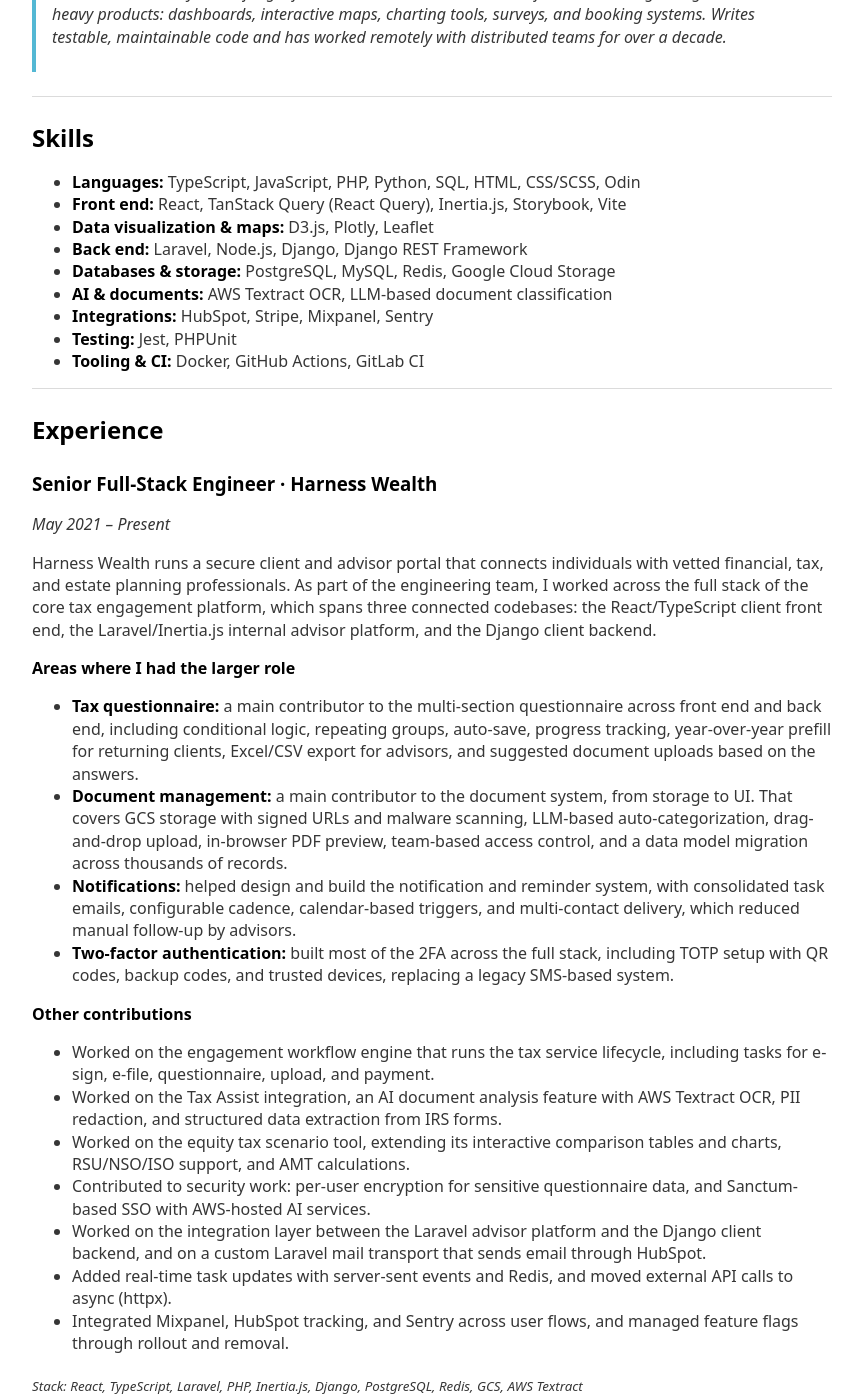
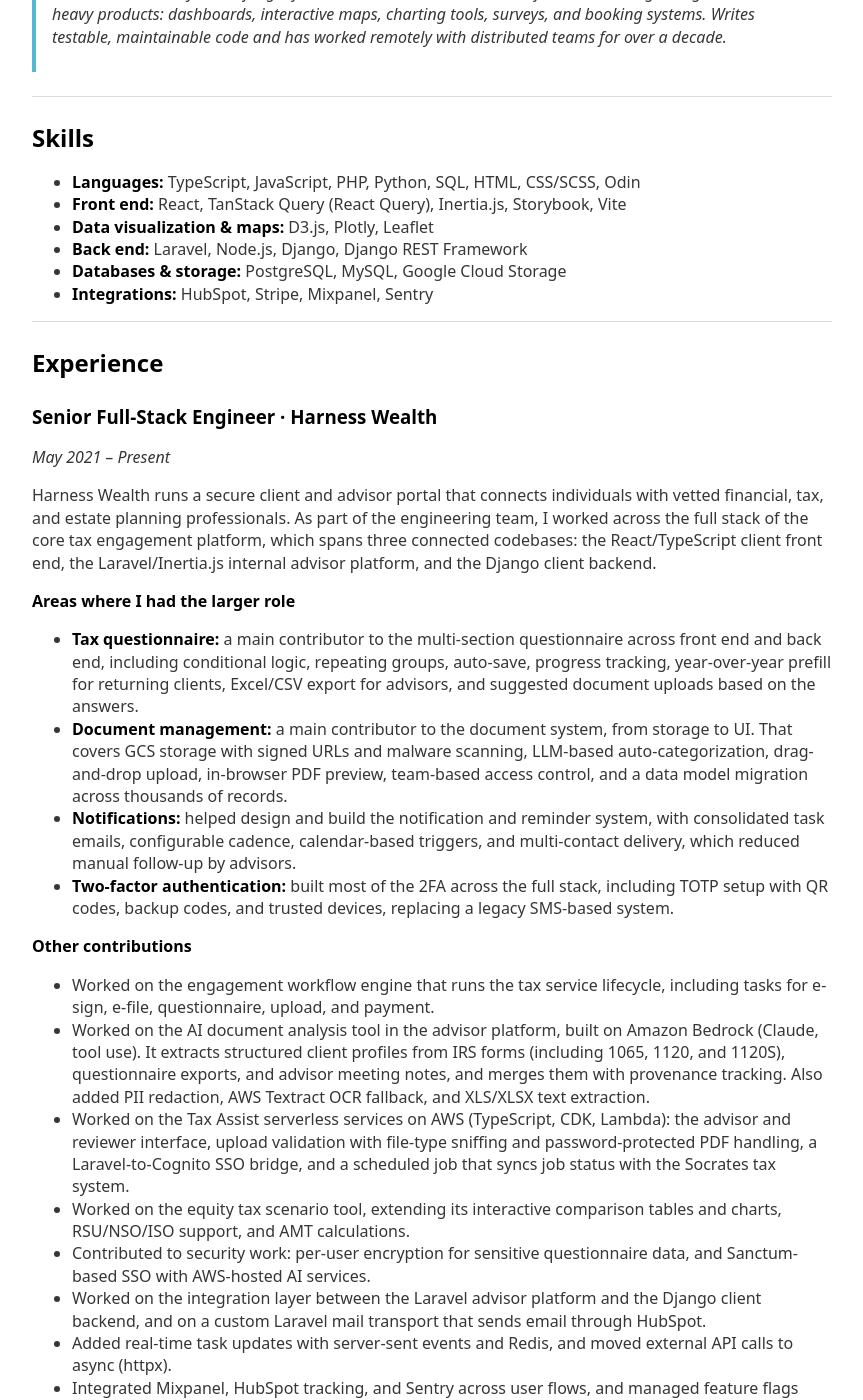
Before and after one commit to dsego/dsego.github.io, a Jekyll site: the page built from resume.md, in a window 1280 px wide and 1400 px high, scrolled down 317 px. Shown: the whole window, without its empty margins (208-1071 px from the left). Built offline with Jekyll 4.4.1, drawn with Linux system fonts in a browser that asks for light colours; our own code applies the rules of GitHub Pages for plain Markdown files.

Commit message:
add points to resume, remove tech

```diff
--- a/resume.md
+++ b/resume.md
@@ -16,11 +16,8 @@
 - **Front end:** React, TanStack Query (React Query), Inertia.js, Storybook, Vite
 - **Data visualization & maps:** D3.js, Plotly, Leaflet
 - **Back end:** Laravel, Node.js, Django, Django REST Framework
-- **Databases & storage:** PostgreSQL, MySQL, Redis, Google Cloud Storage
-- **AI & documents:** AWS Textract OCR, LLM-based document classification
+- **Databases & storage:** PostgreSQL, MySQL, Google Cloud Storage
 - **Integrations:** HubSpot, Stripe, Mixpanel, Sentry
-- **Testing:** Jest, PHPUnit
-- **Tooling & CI:** Docker, GitHub Actions, GitLab CI
 
 ---
 
@@ -41,7 +38,8 @@ Harness Wealth runs a secure client and advisor portal that connects individuals
 **Other contributions**
 
 - Worked on the engagement workflow engine that runs the tax service lifecycle, including tasks for e-sign, e-file, questionnaire, upload, and payment.
-- Worked on the Tax Assist integration, an AI document analysis feature with AWS Textract OCR, PII redaction, and structured data extraction from IRS forms.
+- Worked on the AI document analysis tool in the advisor platform, built on Amazon Bedrock (Claude, tool use). It extracts structured client profiles from IRS forms (including 1065, 1120, and 1120S), questionnaire exports, and advisor meeting notes, and merges them with provenance tracking. Also added PII redaction, AWS Textract OCR fallback, and XLS/XLSX text extraction.
+- Worked on the Tax Assist serverless services on AWS (TypeScript, CDK, Lambda): the advisor and reviewer interface, upload validation with file-type sniffing and password-protected PDF handling, a Laravel-to-Cognito SSO bridge, and a scheduled job that syncs job status with the Socrates tax system.
 - Worked on the equity tax scenario tool, extending its interactive comparison tables and charts, RSU/NSO/ISO support, and AMT calculations.
 - Contributed to security work: per-user encryption for sensitive questionnaire data, and Sanctum-based SSO with AWS-hosted AI services.
 - Worked on the integration layer between the Laravel advisor platform and the Django client backend, and on a custom Laravel mail transport that sends email through HubSpot.
@@ -54,8 +52,9 @@ Harness Wealth runs a secure client and advisor portal that connects individuals
 <summary>Full stack by codebase</summary>
 
 - **Client front end:** React, TypeScript, Redux Toolkit, RTK Query, SCSS, Vite, Yarn, Storybook, PDF.js, Server-Sent Events, Mixpanel, Sentry, PandaDoc, Cypress, Playwright, MirageJS, ESLint, Knip
-- **Advisor platform:** Laravel, PHP 8, Eloquent, MySQL, Sanctum (SSO), Inertia.js, React, TypeScript, PDF.js, AWS Textract, GCS signed URLs, Fernet encryption, HubSpot, Mixpanel, PHPUnit, Pint
+- **Advisor platform:** Laravel, PHP 8, Eloquent, MySQL, Sanctum (SSO), Inertia.js, React, TypeScript, PDF.js, Amazon Bedrock (Claude), AWS Textract, GCS signed URLs, Fernet encryption, HubSpot, Mixpanel, PHPUnit, Pint
 - **Client backend:** Python, Django, Django REST Framework, PostgreSQL, Redis, Google Cloud Storage, httpx, Django OTP, Docker, Gunicorn, Nginx, HubSpot API, Stripe API, Dropbox Sign (HelloSign), PandaDoc, Trello, Prefinery, Mixpanel, pytest, uv, Ruff, pre-commit
+- **Tax Assist serverless:** TypeScript, React, AWS CDK, Lambda, API Gateway, Cognito, Secrets Manager, S3, CloudFront, AWS SAM, Jest
 - **CI:** GitHub Actions, GitLab CI
 
 </details>
```
